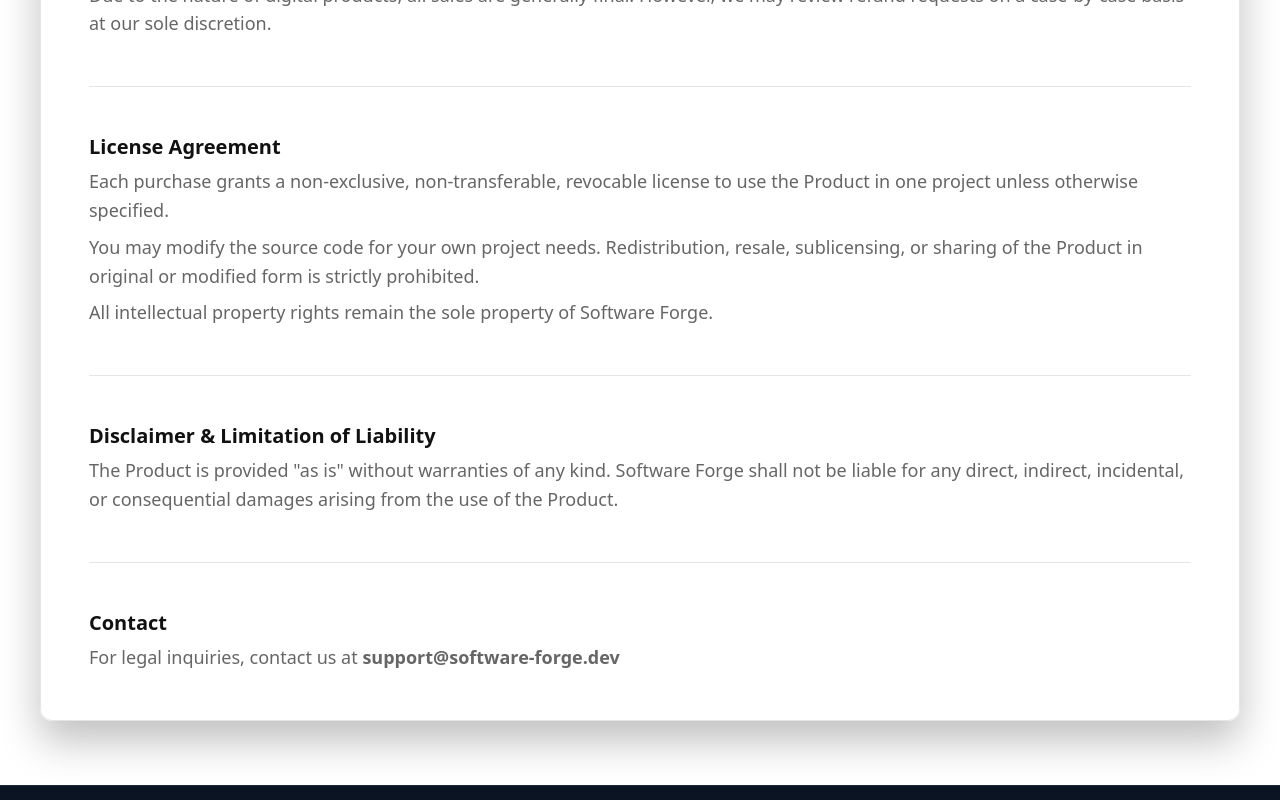
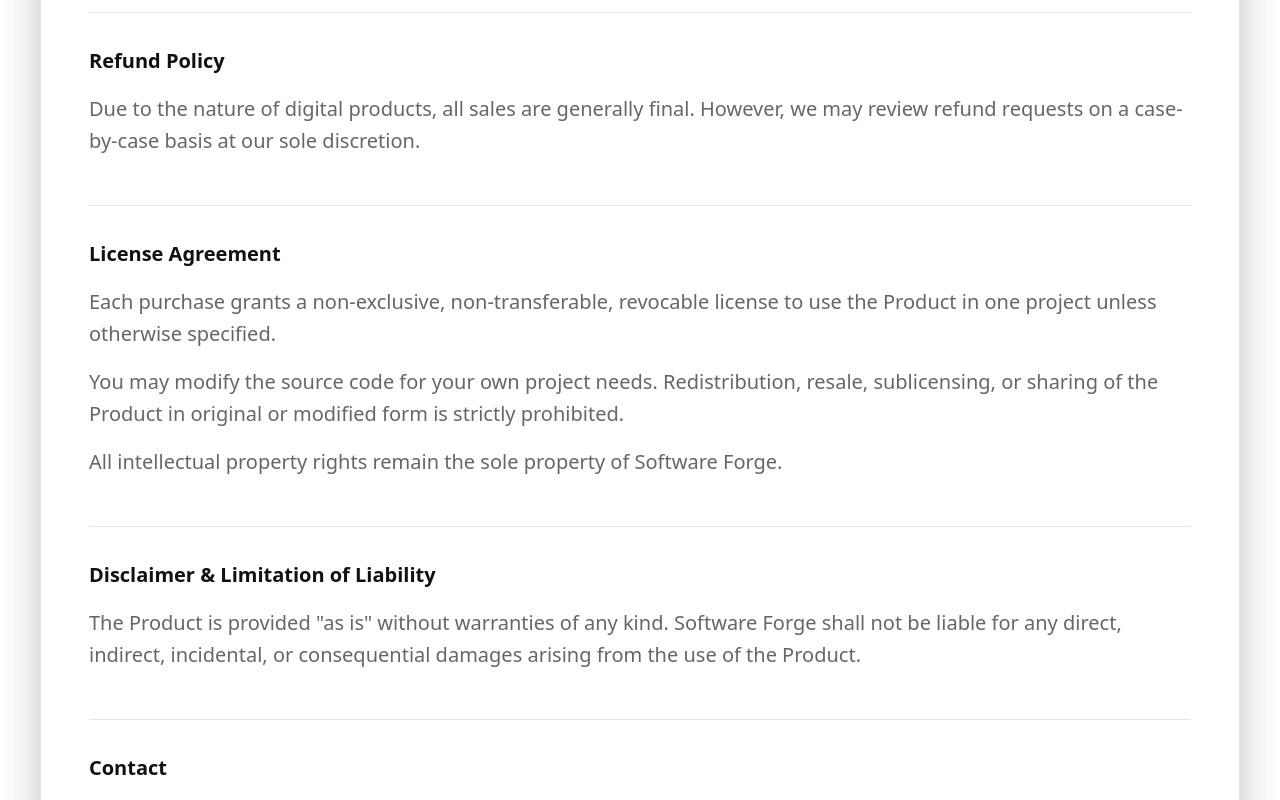
Before and after one commit to Grammeri/nextjs-landing, a Next.js app: page /legal in a window 1280 px wide. Shown: the part 1025-1825 px from the top of the page. Built offline with nearby package versions, Linux system fonts and the light colour scheme.

Commit message:
refactor(ui): introduce shared article layout and simplify legal page styles

```diff
--- a/src/app/(business)/legal/page.module.css
+++ b/src/app/(business)/legal/page.module.css
@@ -1,10 +1,3 @@
-.title {
-  font-size: var(--font-size-h2);
-  font-weight: var(--font-weight-semibold);
-  line-height: var(--line-height-tight);
-  letter-spacing: -0.01em;
-}
-
 .content {
   display: flex;
   flex-direction: column;
@@ -37,34 +30,3 @@
 .legalNav a:focus-visible {
   color: var(--legal-nav-hover-color);
 }
-
-/* Sections */
-
-.section {
-  display: grid;
-  gap: var(--legal-section-gap);
-}
-
-/* divider between sections */
-
-.section+.section {
-  padding-top: var(--legal-container-gap);
-  border-top: 1px solid var(--legal-nav-divider-color);
-}
-
-/* Section headings */
-
-.heading {
-  font-size: var(--legal-heading-size);
-  font-weight: var(--legal-heading-weight);
-  line-height: var(--legal-heading-line-height);
-  color: var(--legal-heading-color);
-}
-
-/* Body text */
-
-.body {
-  font-size: var(--legal-body-size);
-  line-height: var(--legal-body-line-height);
-  color: var(--legal-body-color);
-}
--- a/src/app/(business)/legal/page.tsx
+++ b/src/app/(business)/legal/page.tsx
@@ -1,5 +1,7 @@
 import styles from './page.module.css';
-import { ArticleLayout } from '@/shared/ui/article';
+import { PageShell, ContentSurface } from '@/shared/ui/layout';
+
+import { ArticleLayout, ArticleTitle, ArticleSection, ArticleText } from '@/shared/ui/article';
 
 export const metadata = {
   title: 'Legal — Software Forge',
@@ -9,9 +11,11 @@ export const metadata = {
 
 export default function LegalPage() {
   return (
+    <PageShell>
+      <ContentSurface>
         <ArticleLayout>
-      <div className={styles.content}>
-        <h1 className={styles.title}>Legal</h1>
+          <ArticleTitle>Legal</ArticleTitle>
+
           <nav className={styles.legalNav} aria-label="Legal sections">
             <a href="#terms">Terms</a>
             <a href="#privacy">Privacy</a>
@@ -20,89 +24,78 @@ export default function LegalPage() {
             <a href="#liability">Liability</a>
           </nav>
 
-        <section id="terms" className={styles.section}>
-          <h2 className={styles.heading}>Terms of Service</h2>
-
-          <p className={styles.body}>
+          <ArticleSection title="Terms of Service">
+            <ArticleText>
               By purchasing, downloading, or using any product provided by Software Forge
               (&quot;Product&quot;), you agree to these Terms of Service.
-          </p>
+            </ArticleText>
 
-          <p className={styles.body}>
+            <ArticleText>
               The Product is provided as a digital software asset. You are responsible for ensuring
               compliance with applicable laws and regulations in your jurisdiction.
-          </p>
+            </ArticleText>
 
-          <p className={styles.body}>
+            <ArticleText>
               Software Forge reserves the right to modify these terms at any time. Continued use of
               the Product constitutes acceptance of the updated terms.
-          </p>
-        </section>
+            </ArticleText>
+          </ArticleSection>
 
-        <section id="privacy" className={styles.section}>
-          <h2 className={styles.heading}>Privacy Policy</h2>
-
-          <p className={styles.body}>
+          <ArticleSection title="Privacy Policy">
+            <ArticleText>
               We respect your privacy and do not sell personal data. We collect only the information
               necessary to process purchases and manage licenses.
-          </p>
+            </ArticleText>
 
-          <p className={styles.body}>
+            <ArticleText>
               Payments are securely processed via Stripe. We do not store payment card details.
-          </p>
+            </ArticleText>
 
-          <p className={styles.body}>
+            <ArticleText>
               We may store basic order information such as name, email address, transaction ID, and
               license data for operational and support purposes.
-          </p>
-        </section>
+            </ArticleText>
+          </ArticleSection>
 
-        <section id="refund" className={styles.section}>
-          <h2 className={styles.heading}>Refund Policy</h2>
-
-          <p className={styles.body}>
+          <ArticleSection title="Refund Policy">
+            <ArticleText>
               Due to the nature of digital products, all sales are generally final. However, we may
               review refund requests on a case-by-case basis at our sole discretion.
-          </p>
-        </section>
+            </ArticleText>
+          </ArticleSection>
 
-        <section id="license" className={styles.section}>
-          <h2 className={styles.heading}>License Agreement</h2>
-
-          <p className={styles.body}>
+          <ArticleSection title="License Agreement">
+            <ArticleText>
               Each purchase grants a non-exclusive, non-transferable, revocable license to use the
               Product in one project unless otherwise specified.
-          </p>
+            </ArticleText>
 
-          <p className={styles.body}>
+            <ArticleText>
               You may modify the source code for your own project needs. Redistribution, resale,
               sublicensing, or sharing of the Product in original or modified form is strictly
               prohibited.
-          </p>
+            </ArticleText>
 
-          <p className={styles.body}>
+            <ArticleText>
               All intellectual property rights remain the sole property of Software Forge.
-          </p>
-        </section>
+            </ArticleText>
+          </ArticleSection>
 
-        <section id="liability" className={styles.section}>
-          <h2 className={styles.heading}>Disclaimer &amp; Limitation of Liability</h2>
+          <ArticleSection title="Disclaimer & Limitation of Liability">
+            <ArticleText>
+              The Product is provided &quot;as is&quot; without warranties of any kind. Software
+              Forge shall not be liable for any direct, indirect, incidental, or consequential
+              damages arising from the use of the Product.
+            </ArticleText>
+          </ArticleSection>
 
-          <p className={styles.body}>
-            The Product is provided &quot;as is&quot; without warranties of any kind. Software Forge
-            shall not be liable for any direct, indirect, incidental, or consequential damages
-            arising from the use of the Product.
-          </p>
-        </section>
-
-        <section id="contact" className={styles.section}>
-          <h2 className={styles.heading}>Contact</h2>
-
-          <p className={styles.body}>
+          <ArticleSection title="Contact">
+            <ArticleText>
               For legal inquiries, contact us at <strong>support@software-forge.dev</strong>
-          </p>
-        </section>
-      </div>
+            </ArticleText>
+          </ArticleSection>
         </ArticleLayout>
+      </ContentSurface>
+    </PageShell>
   );
 }
--- a/src/shared/ui/article/ArticleLayout.module.css
+++ b/src/shared/ui/article/ArticleLayout.module.css
@@ -1,5 +1,46 @@
 .article {
     display: flex;
     flex-direction: column;
-    gap: var(--legal-container-gap);
+    gap: var(--spacing-2xl);
 }
+
+/* Page title */
+
+.title {
+    font-size: var(--font-size-h2);
+    font-weight: var(--font-weight-semibold);
+    line-height: var(--line-height-tight);
+    letter-spacing: -0.01em;
+    color: var(--color-text-primary);
+}
+
+/* Sections */
+
+.section {
+    display: grid;
+    gap: var(--spacing-md);
+}
+
+/* Divider between sections */
+
+.section+.section {
+    padding-top: var(--spacing-xl);
+    border-top: 1px solid var(--color-border);
+}
+
+/* Section heading */
+
+.heading {
+    font-size: var(--font-size-h4);
+    font-weight: var(--font-weight-semibold);
+    line-height: var(--line-height-tight);
+    color: var(--color-text-primary);
+}
+
+/* Body text */
+
+.text {
+    font-size: var(--font-size-body);
+    line-height: var(--line-height-body);
+    color: var(--color-text-secondary);
+}
--- a/src/shared/ui/article/ArticleLayout.tsx
+++ b/src/shared/ui/article/ArticleLayout.tsx
@@ -1,16 +1,26 @@
 import styles from './ArticleLayout.module.css';
-import { PageShell, ContentSurface } from '@/shared/ui/layout';
 
 type Props = {
   children: React.ReactNode;
 };
 
 export function ArticleLayout({ children }: Props) {
+  return <article className={styles.article}>{children}</article>;
+}
+
+export function ArticleTitle({ children }: Props) {
+  return <h1 className={styles.title}>{children}</h1>;
+}
+
+export function ArticleSection({ title, children }: { title: string; children: React.ReactNode }) {
   return (
-    <PageShell>
-      <ContentSurface>
-        <div className={styles.article}>{children}</div>
-      </ContentSurface>
-    </PageShell>
+    <section className={styles.section}>
+      <h2 className={styles.heading}>{title}</h2>
+      {children}
+    </section>
   );
 }
+
+export function ArticleText({ children }: Props) {
+  return <p className={styles.text}>{children}</p>;
+}
--- a/src/shared/ui/article/index.ts
+++ b/src/shared/ui/article/index.ts
@@ -1 +1 @@
-export { ArticleLayout } from './ArticleLayout';
+export { ArticleLayout, ArticleTitle, ArticleSection, ArticleText } from './ArticleLayout';
```
Lines whose indentation alone changed are shown as unchanged.
